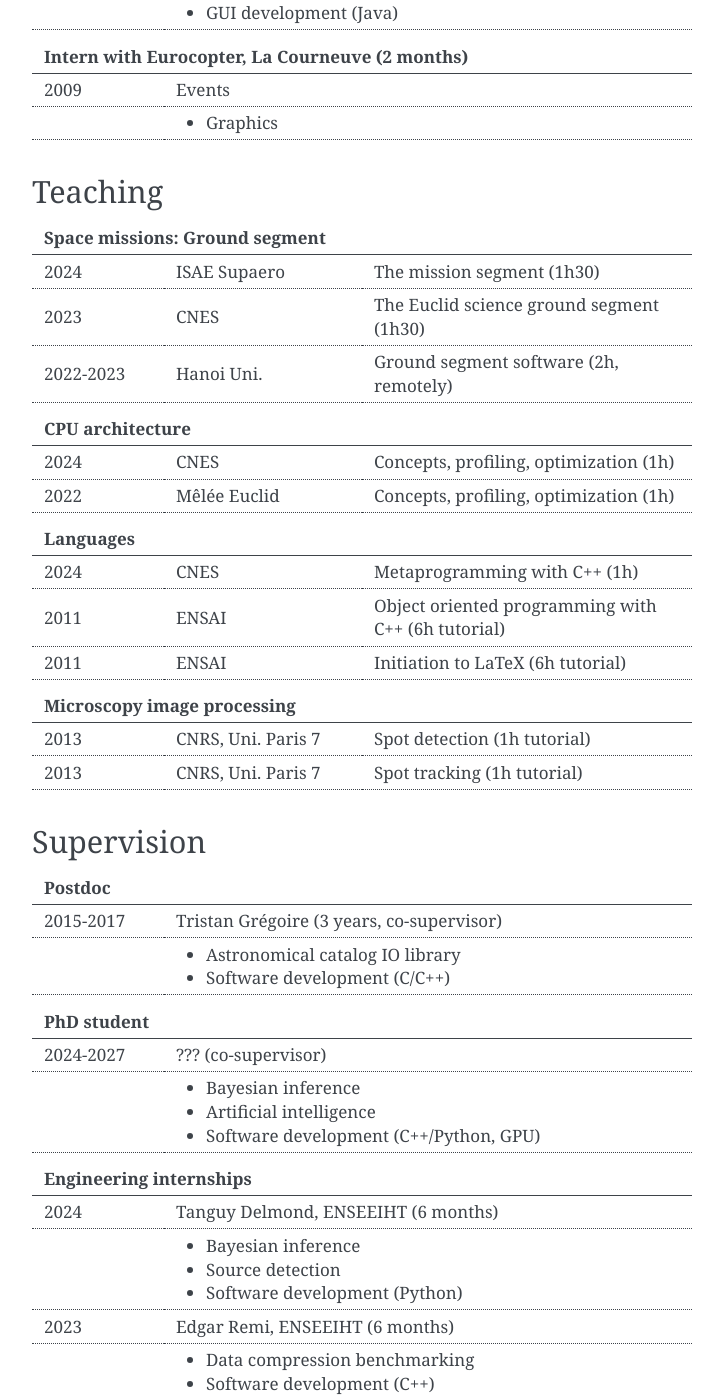
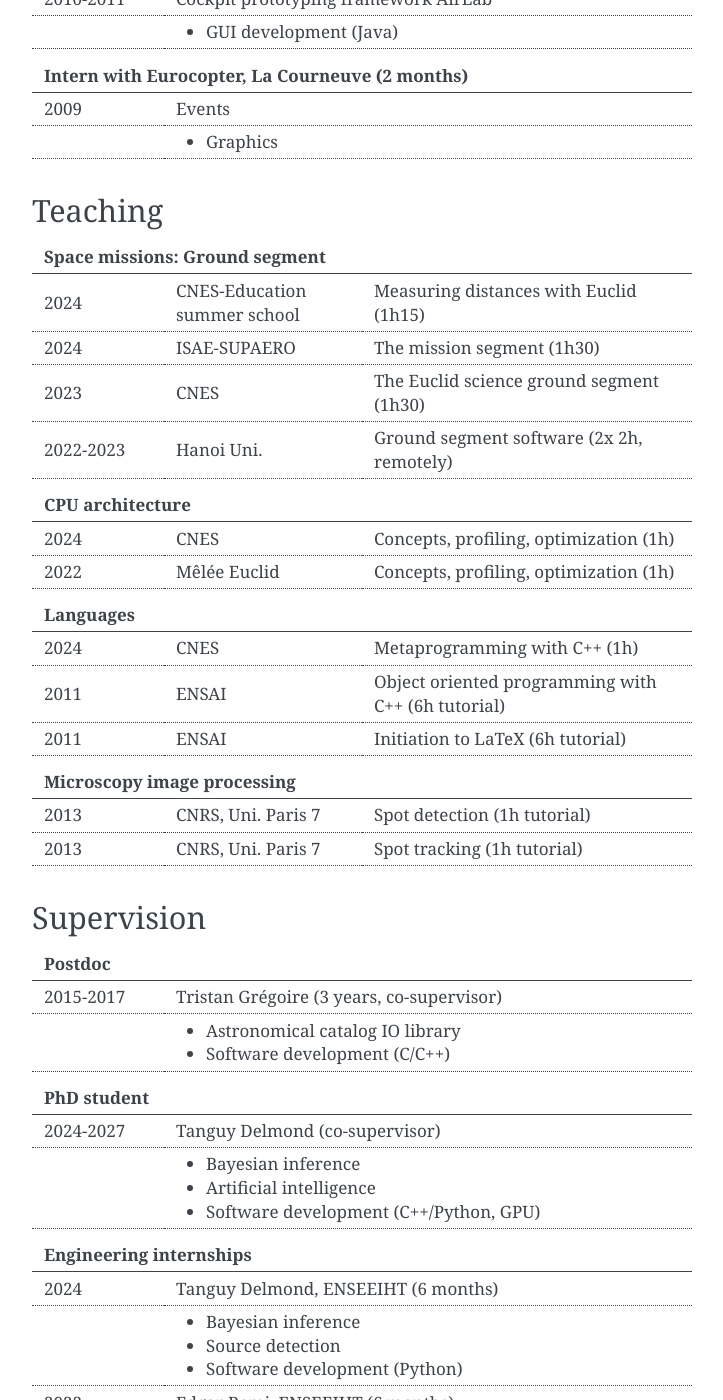
Before and after one commit to kabasset/kabasset, a Sphinx documentation site: the page built from source/resume.rst, in a window 1280 px wide and 1400 px high, scrolled down 1620 px. Shown: the whole window, without its empty margins (388-1111 px from the left). Built offline with Sphinx 7.4.7, drawn with Linux system fonts in a browser that asks for light colours; the version number could not be read and is left out; some of the changed text lies outside the part shown.

Commit message:
Update resume

```diff
--- a/source/resume.rst
+++ b/source/resume.rst
@@ -21,7 +22,7 @@
    ==== ====
    Aeronautical Engineering Degree
    =========
-   2012 ISAE, Toulouse
+   2012 `ISAE <https://www.isae-supaero.fr/en/>`_, Toulouse
    ==== ====
 
 .. table::
@@ -41,11 +42,11 @@
    ==== ====
    Awards
    =========
-   2024 Space Foundation's `Space Achievement Award <https://www.esa.int/ESA_Multimedia/Images/2024/04/Euclid_mission_team_honoured_with_Space_Foundation_Award>`_
-        (team prize to the whole Euclid mission team)
+   2024 | Space Foundation's `Space Achievement Award <https://www.esa.int/ESA_Multimedia/Images/2024/04/Euclid_mission_team_honoured_with_Space_Foundation_Award>`_
+        | (team prize to the whole Euclid mission team)
    2021 `Euclid Builder <https://www.euclid-ec.org/consortium/builders/>`_
-   2021 Euclid `STAR Prize <https://www.euclid-ec.org/consortium/star-prize/stars2021/>`_
-        (team prize to the French science ground segment core team)
+   2021 | Euclid `STAR Prize <https://www.euclid-ec.org/consortium/star-prize/stars2021/>`_
+        | (team prize to the French science ground segment core team)
    2012 ISAE Prize
    2011 Winner of the Open CanSat Competition in France
    2010 Winner of the International CanSat Competition in Spain
@@ -133,13 +134,14 @@
    :width: 100%
    :widths: 20 30 50
 
-   ========= ============ ====
+   ========= ============================ ====
    Space missions: Ground segment
-   ===========================
-   2024      ISAE Supaero The mission segment (1h30)
-   2023      CNES         The Euclid science ground segment (1h30)
-   2022-2023 Hanoi Uni.   Ground segment software (2h, remotely)
-   ========= ============ ====
+   ===========================================
+   2024      CNES-Education summer school Measuring distances with Euclid (1h15)
+   2024      ISAE-SUPAERO                 The mission segment (1h30)
+   2023      CNES                         The Euclid science ground segment (1h30)
+   2022-2023 Hanoi Uni.                   Ground segment software (2x 2h, remotely)
+   ========= ============================ ====
 
 .. table::
    :width: 100%
@@ -197,7 +199,7 @@
    ========= ====
    PhD student
    ==============
-   2024-2027 ??? (co-supervisor)
+   2024-2027 Tanguy Delmond (co-supervisor)
    \         * Bayesian inference
              * Artificial intelligence
              * Software development (C++/Python, GPU)
@@ -304,8 +306,10 @@
    ==== ====
    Courses with CNES
    =========
+   2024 Astronomy (by IRAP, Pic du Midi Observatory)
+   2024 `MaNiTou summer school on gravitational waves <https://indico.in2p3.fr/event/31714/>`_ (by L2IT)
    2024 Image Quality
-   2021 Techniques and Technologies for Space Vehicles
+   2021 `Techniques and Technologies for Space Vehicles <https://advanced.techinspace.fr/en/>`_
    2018 Astronomy (by IRAP, Fleurance)
    2017 Advanced Python (by iForm, Toulouse)
    ==== ====
@@ -353,7 +357,7 @@
    ==============
    2009-2023 Drawing of various logos
    \         * Various software (see :doc:`software`)
-             * AirExpo 2011-2019 (airshow)
+             * `AirExpo <http://airexpo.org/>`_ 2011-2019 (airshow)
              * Simeria (music band)
              * BudStar (CanSat team, see :doc:`interests`)
              * Kastor (association)
```
Also changed, not shown: other parts of source/resume.rst (+7 -6 lines), 10 other files.
